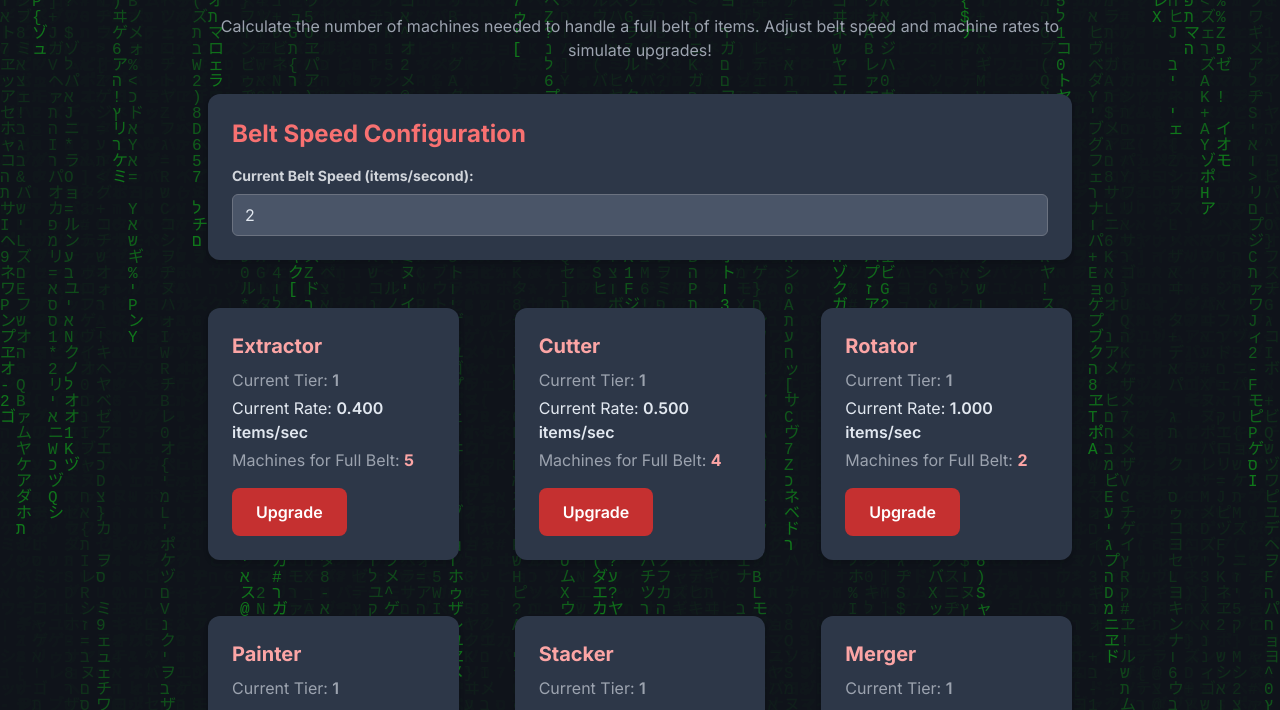
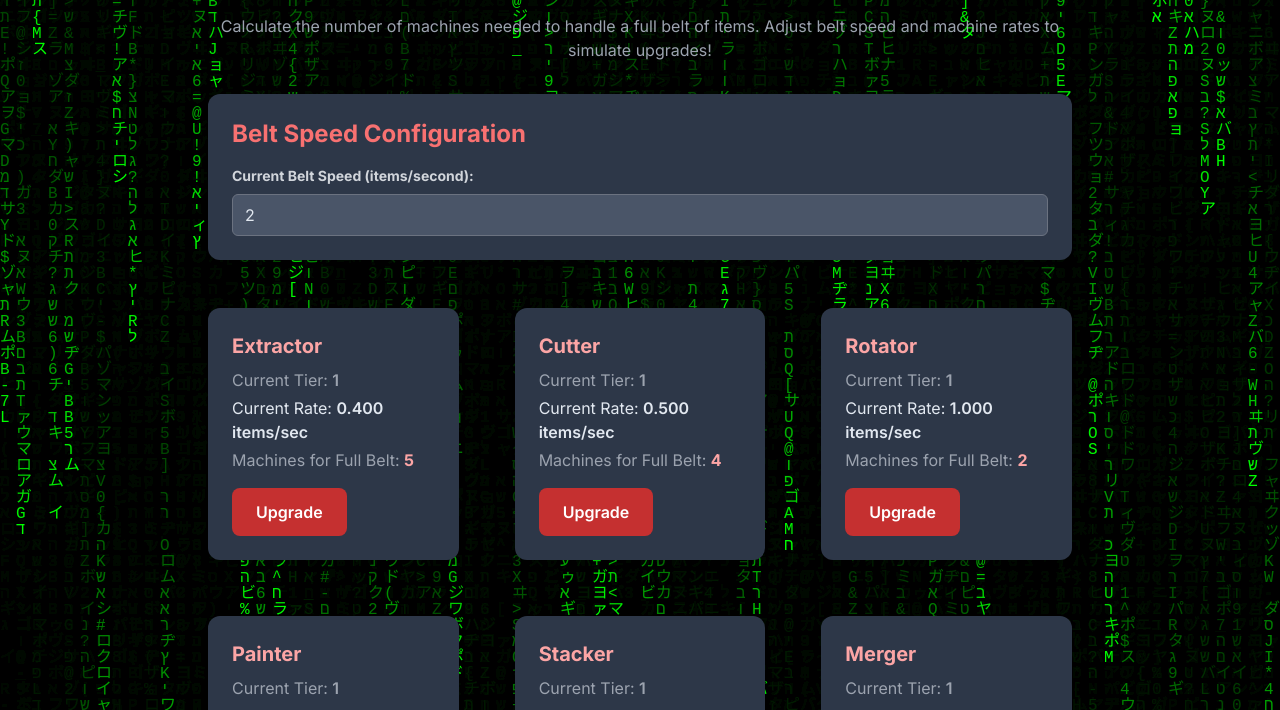
Before and after one commit to Jedi421973/ShapezProductionRates, a plain HTML site: page index.html in a window 1280 px wide. Shown: the part 90-800 px from the top of the page. Drawn offline with nearby package versions, Linux system fonts and the light colour scheme.

Commit message:
Removed white haze that appeared over the background

```diff
--- a/assets/css/styles.css
+++ b/assets/css/styles.css
@@ -27,8 +27,8 @@ body {
     26,
     32,
     44,
-    0.6
-  ); /* Semi-transparent dark background for readability */
+    0
+  ); /* *** ADJUSTED: Opacity to 0.0 (fully transparent) *** */
   height: 100vh; /* Make it fill the viewport height */
   padding: 2rem;
   box-sizing: border-box; /* Include padding in height */
--- a/assets/scripts/script.js
+++ b/assets/scripts/script.js
@@ -2,17 +2,17 @@
 const canvas = document.getElementById("matrix-canvas");
 const ctx = canvas.getContext("2d");
 
-// Set the canvas size to the window size - executed immediately as per your working script
+// Set the canvas size to the window size - executed immediately as per the working script
 canvas.width = window.innerWidth;
 canvas.height = window.innerHeight;
 
 const katakana =
-  "アァカサタナハマヤャラワガザダバパイィキシチニヒミリヰギジヂビピウゥクスツヌフムユュルグズブヅプエェケセテネヘメレヱゲゼデベペオォコソトノホモヨョロヲゴゾドボポヴッン";
+  "アァカサタナハマヤャラワガザダバパイィキシチニヒミリヰギジヂビピウゥクスツヌフムヨョロヲゴゾドボポヴッン";
 const latin = "ABCDEFGHIJKLMNOPQRSTUVWXYZ";
+const hebrew = "בראשית ברא אלוהים את השמים ואת הארץאבגדהוזחטיכלמנסעפצקרשת"; //The hebrew for the first line in the bible is in here
 const nums = "0123456789";
-const hebrew = "בראשית ברא אלוהים את השמים ואת הארץאבגדהוזחטיכלמנסעפצקרשת"; //The hebrew for the first line in the bible is in here
 const symbols = "!@#$%^&*()+=?><}{][_-";
-const matrixCharacters = katakana + latin + hebrew + nums + symbols; // Integrated Hebrew characters
+const matrixCharacters = katakana + latin + hebrew + nums + symbols;
 
 const fontSize = 16;
 // Initial calculation of columns based on initial canvas width
@@ -57,6 +57,7 @@ function draw() {
     ctx.fillText(text, i * fontSize, drops[i] * fontSize);
 
     if (drops[i] * fontSize > canvas.height && Math.random() > 0.975) {
+      // Use canvas.height directly
       drops[i] = 0;
     }
 
@@ -242,9 +243,8 @@ window.onload = function () {
   renderMachineCards();
   beltSpeedInput.addEventListener("input", renderMachineCards);
 
-  // --- NEW: Event listener for Upgrade buttons using event delegation ---
+  // Event listener for Upgrade buttons using event delegation
   machineCardsContainer.addEventListener("click", (event) => {
-    // Check if the clicked element or any of its parents is an 'upgrade-btn'
     const upgradeButton = event.target.closest(".upgrade-btn");
 
     if (upgradeButton && !upgradeButton.disabled) {
@@ -255,6 +255,7 @@ window.onload = function () {
           MACHINE_DATA[machineName].currentTier + 1,
           MACHINE_DATA[machineName].maxTier
         );
+
         renderMachineCards(); // Re-render to show updated values and button state
       }
     }
```
